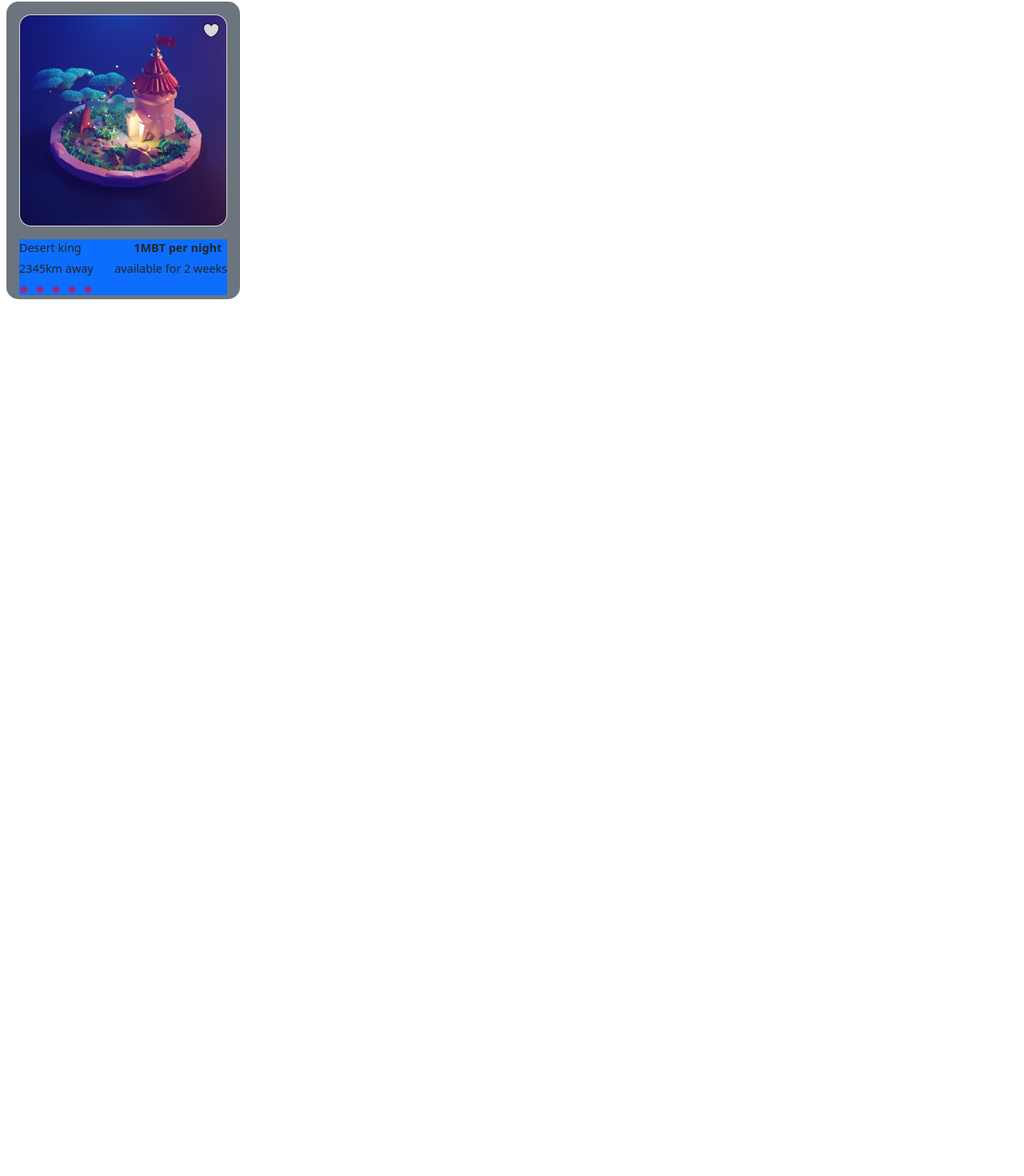
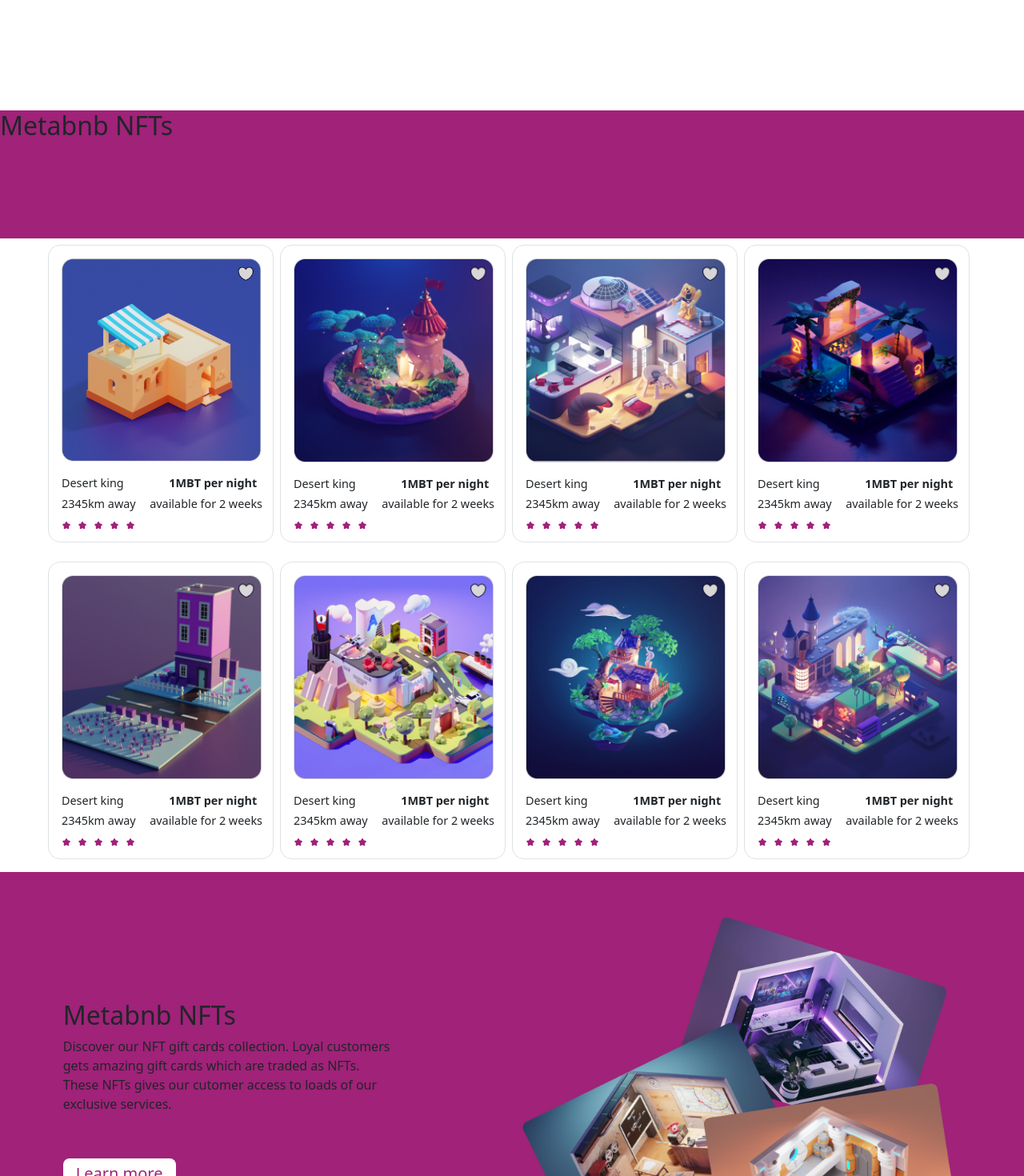
Before and after one commit to Mbahkingsley/metabnb-hng-project, a React (Create React App) app: page / in a window 1280 px wide. Shown: the part 828-2298 px from the top of the page at 80% size. Before the commit the page ends 1210 px from the top, so only its background shows below. Built offline with nearby package versions, Linux system fonts and the light colour scheme.

Commit message:
home page: created the BottomSection component

```diff
--- a/src/App.js
+++ b/src/App.js
@@ -1,15 +1,32 @@
 import './App.css';
 import Home from './pages/Home'
 import Card from './components/Card';
+import Bottomsection from './components/Bottomsection';
 import frame3 from "./images/frame3.png";
+import frame4 from "./images/frame4.png";
+import frame5 from "./images/frame5.png";
+import frame6 from "./images/frame6.png";
+import frame7 from "./images/frame7.png";
+import frame8 from "./images/frame8.png";
+import frame9 from "./images/frame9.png";
+import frame10 from "./images/frame10.png";
 
 
 function App() {
   return (
     <div>
       <Home />
-      <Card name={frame3} />
-
+      <div className='d-flex flex-wrap justify-content-center'>
+          <Card name={frame10} />
+          <Card name={frame3} />
+          <Card name={frame4} />
+          <Card name={frame5} />
+          <Card name={frame6} />
+          <Card name={frame7} />
+          <Card name={frame8} />
+          <Card name={frame9} />
+      </div>
+      <Bottomsection />
     </div>
   );
 }
--- /dev/null
+++ b/src/components/Bottomsection.js
@@ -0,0 +1,19 @@
+import frame2 from '../images/frame2.png'
+import { Button } from 'react-bootstrap'
+
+const Bottomsection = () => {
+  return (
+    <div style={{backgroundColor:"#a02279",height:"35rem"}} className="d-flex justify-content-around align-items-center">
+        <div >
+          <h2>Metabnb NFTs</h2>
+          <p style={{width:"415px",height:"136px"}}>Discover our NFT gift cards collection. Loyal customers gets amazing gift cards which are traded as NFTs. These NFTs gives our cutomer access to loads of our exclusive services.</p>
+            <Button style={{backgroundColor:"#ffffff",color:"#a02279"}} className="border-0 btn-lg pt-1">Learn more</Button>
+        </div>
+        <div>
+        <img width={"550px"} src={frame2} alt="" />
+        </div>
+    </div>
+  )
+}
+
+export default Bottomsection
--- a/src/components/Card.js
+++ b/src/components/Card.js
@@ -2,11 +2,11 @@ import frame11 from "../images/frame11.png";
 
 const Card = (props) => {
   return (
-    <div style={{width:"292px",height:"372px",paddingTop:"0.03px",borderRadius:"15px"}} className="bg-secondary m-2 ">
+    <div style={{width:"282px",height:"372px",paddingTop:"0.03px",borderRadius:"15px",paddingRight:"10px"}} className="border mt-2 me-2 mb-3 ">
       <div className="m-3 ">
-      <img style={{width:"260px",height:"265"}} src={props.name} alt="" />
+      <img style={{width:"250px",height:"255"}} src={props.name} alt="" />
       </div>
-      <div style={{width:"260px",fontSize:".9em",height:"4.4rem"}} className="d-flex justify-content-between bg-primary ms-3">
+      <div style={{width:"251px",fontSize:".9em",height:"4.4rem"}} className="d-flex justify-content-between ms-3">
           <div>
             <p className="mb-1">Desert king</p>
             <p className="mb-1">2345km away</p>
--- a/src/pages/Home.js
+++ b/src/pages/Home.js
@@ -53,15 +53,18 @@ const Home = () => {
               </div>
           </div>
        </div>
-       <div className="mw-100 d-flex justify-content-around flex-wrap align-items-center" style={{backgroundColor:"#a02279",marginTop:"9rem",height:"5rem"}}>
+       <div className="mw-100 d-flex justify-content-around flex-wrap align-items-center" style={{backgroundColor:"#a02279",marginTop:"9rem",height:"5rem",marginBottom:"9rem"}}>
         <img className="img-fluid mw-100 h-auto" style={{height:"45px",width:"180px"}} src={icon1} alt="" />
         <img className="img-fluid mw-100 h-auto" style={{height:"45px",width:"180px"}} src={icon3} alt="" />
         <img className="img-fluid mw-100 h-auto" style={{height:"45px",width:"180px"}} src={icon2} alt="" />
        </div>
+       <div style={{backgroundColor:"#a02279",height:"20vh"}}>
+        <div >
+          <h2>Metabnb NFTs</h2>
+        </div>
+        <img src="" alt="" />
+       </div>
 
-       <div>
-
-       </div>
     </div>
   );
 };
```
